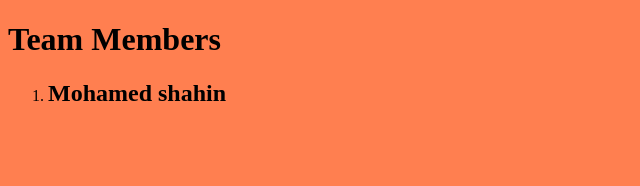
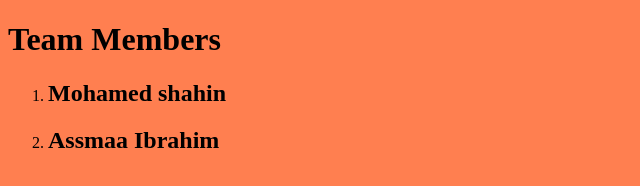
Before and after one commit to mohamedshahin-10/Version_Control-_Lab1, a plain HTML site: page index.html in a window 1280 px wide. Shown: the whole page, without its empty margins (0-640 px from the left). Drawn offline with Linux system fonts and the light colour scheme.

Commit message:
assmaa commit

```diff
--- a/index.html
+++ b/index.html
@@ -14,6 +14,9 @@
                 <li>
                     <h2>Mohamed shahin</h2>
                 </li>
+                <li>
+                    <h2>Assmaa Ibrahim</h2>
+                </li>
 
                 </ol>
 
```
